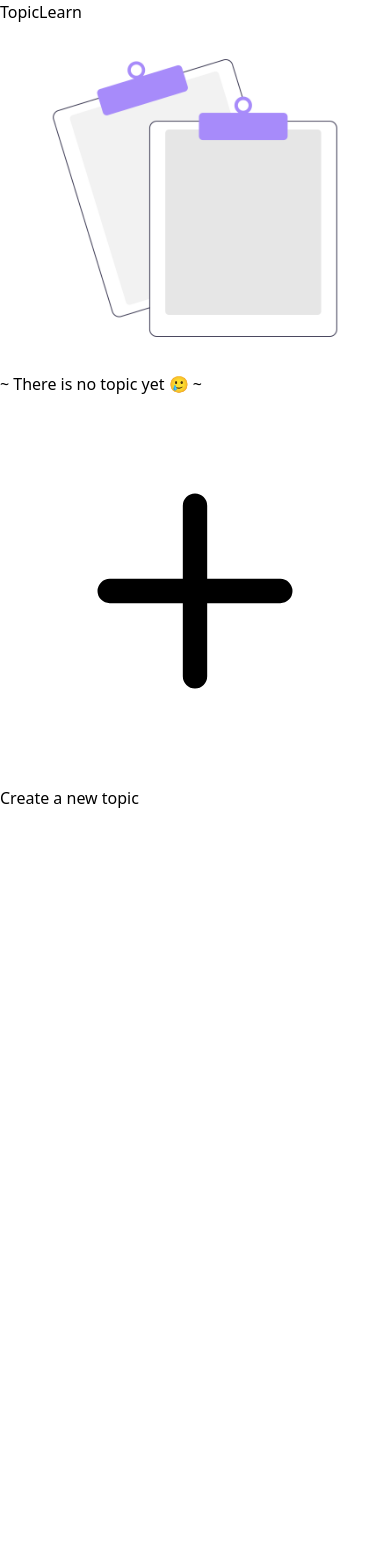
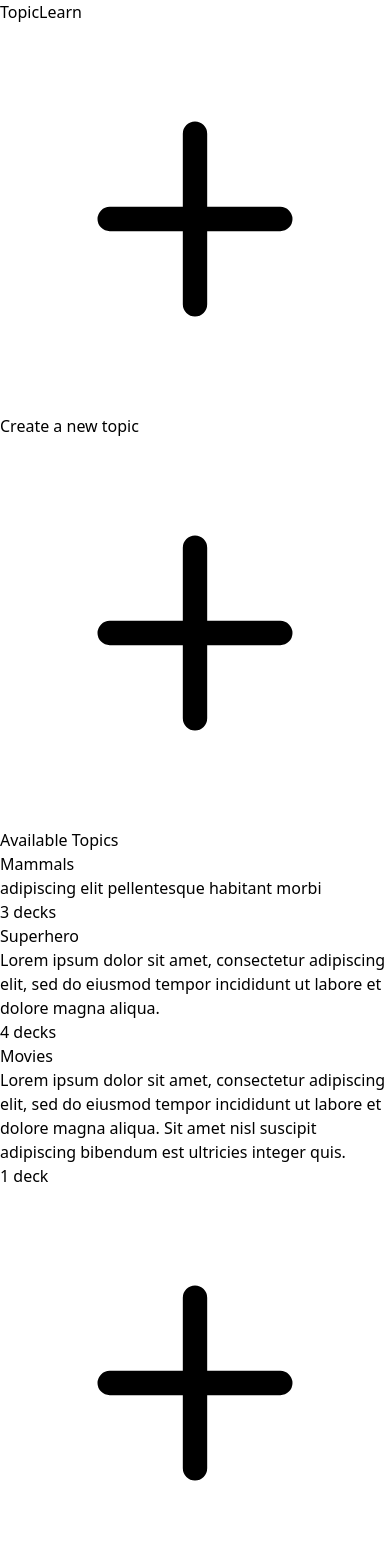
Before and after one commit to izamghali/flashcard, a React (Vite) app: page / in a window 390 px wide. Shown: the top 1568 px of the page. Before the commit the page ends 844 px from the top, so only its background shows below. Built offline with nearby package versions, Linux system fonts and the light colour scheme.

Commit message:
UPDATED: mock data for TopicCard, responsive NewButton

```diff
--- a/src/App.jsx
+++ b/src/App.jsx
@@ -3,9 +3,7 @@ import './App.css'
 import NavBar from './components/NavBar'
 import TopicPage from './pages/TopicPage'
 import LearnPage from './pages/LearnPage'
-import EmptyData from './components/EmptyData'
 
-import { decremented, incremented } from './store/store'
 import { useSelector, useDispatch } from 'react-redux'
 
 function App() {
@@ -16,7 +14,7 @@ function App() {
 
   return (
     <>
-      <div className='flex justify-center items-center flex-col gap-4 h-screen sm:h-full'>
+      <div className='flex  items-center flex-col gap-4 h-screen sm:h-full my-12 sm:my-0'>
         <NavBar setPage={setPage} /> {/* FIX:  NavBar at the bottom when mobile screen  */}
 
         { page ? <LearnPage page={page} /> : <TopicPage page={page} /> }
--- a/src/components/EmptyData.jsx
+++ /dev/null
@@ -1,28 +0,0 @@
-import React, { useState } from "react"
-import NewButton from "./NewButton"
-import voidImg from '../assets/void.png'
-import noDataImg from '../assets/no-data.png'
-
-export default function LearnPage({ page, topics, cardDecks }) {
-
-
-    return (
-        <section className="flex flex-col items-center gap-20">
-            { (topics && !page) || (cardDecks && page) ?
-                    // <h1 className="">There's data</h1> // FIX:  Loop topics here
-                    <div className="flex flex-col items-center gap-4">
-                        <img className="w-48 sm:w-80" src={voidImg} />
-                        <span className="text-stone-500">~ There is no card deck yet 🤨 ~</span>
-                    </div>
-                :
-                    <div className="flex flex-col items-center gap-4">
-                        <img className="w-48 sm:w-80" src={noDataImg} />
-                        <span className="text-stone-500">~ There is no topic yet 🥲 ~</span>
-                    </div>
-
-            }
-
-            <NewButton page={page} />
-        </section>
-    )
-};
--- a/src/components/NavBar.jsx
+++ b/src/components/NavBar.jsx
@@ -5,7 +5,7 @@ export default function NavBar({ setPage }) {
         <nav className="
             w-full h-16 bg-violet-400
             flex justify-center items-center
-            sm:static absolute bottom-0
+            sm:static fixed bottom-0
         ">
             <ul className="w-full flex justify-evenly sm:gap-12 sm:w-auto"> {/* FIX:  clicked state by font-bold */}
                 <button className="text-lg md:text-2xl text-white font-normal" onClick={() => setPage(false)}>Topic</button>
--- a/src/components/NewButton.jsx
+++ b/src/components/NewButton.jsx
@@ -1,29 +1,28 @@
 import React from "react"
 
-export default function NewButton({ topics, page }) {
+export default function NewButton({ page }) {
 
     return (
         <div>
-            <a className="flex items-center gap-2 group " href="" >
+            <a className="hidden sm:flex items-center gap-2 group" href="" >
                 <svg className="w-5 h-5 border-[1px] rounded-full border-stone-300 fill-stone-300
                     duration-300 group-hover:border-stone-950
                     group-hover:bg-stone-950 group-hover:fill-stone-50
                 " xmlns="http://www.w3.org/2000/svg" fill="currentColor" viewBox="0 0 16 16">
                     <path d="M8 4a.5.5 0 0 1 .5.5v3h3a.5.5 0 0 1 0 1h-3v3a.5.5 0 0 1-1 0v-3h-3a.5.5 0 0 1 0-1h3v-3A.5.5 0 0 1 8 4"/>
                 </svg>
-                { topics ?
-                    <span className="border-b-[1.5px] border-stone-300 border-dotted text-stone-600
-                    duration-300 group-hover:text-stone-950 group-hover:border-stone-950 group-hover:border-solid">
-                       Create a new { page ? 'topic' : 'card deck' }
-                   </span>
-                :
-                    <span className="border-b-[1.5px] border-stone-300 border-dotted text-stone-800
-                        duration-300 group-hover:text-stone-950 group-hover:border-stone-950 group-hover:border-solid">
-                        Create a new { page ? 'card deck' : 'topic' }
-                    </span>
-                }
+                <span className="border-b-[1.5px] border-stone-300 border-dotted text-stone-600 text-lg
+                duration-300 group-hover:text-stone-950 group-hover:border-stone-950 group-hover:border-solid">
+                    Create a new { page ? 'card deck' : 'topic' }
+                </span>
+            </a>
 
-            </a>
+            <div className="sm:hidden block absolute right-8 bottom-32 items-center gap-2">
+                <svg className="w-12 h-12 rounded-full fill-white bg-violet-400
+                    " xmlns="http://www.w3.org/2000/svg" fill="currentColor" viewBox="0 0 16 16">
+                    <path d="M8 4a.5.5 0 0 1 .5.5v3h3a.5.5 0 0 1 0 1h-3v3a.5.5 0 0 1-1 0v-3h-3a.5.5 0 0 1 0-1h3v-3A.5.5 0 0 1 8 4"/>
+                </svg>
+            </div>
         </div>
     )
 };
--- /dev/null
+++ b/src/components/TopicCard.jsx
@@ -0,0 +1,23 @@
+import React from "react"
+
+export default function TopicCard({ topics }) {
+
+    return (
+        <>
+            <div>
+                <h2 className="font-bold text-2xl sm:text-3xl lg:text-4xl mb-4">Available Topics</h2>
+                <div className="grid grid-cols-1 sm:grid-cols-2 lg:grid-cols-3 gap-4 sm:gap-6">
+                    { topics.map((topic, index) => {
+                        return <div className="border-2 border-black rounded-lg h-auto w-full p-4 flex flex-col justify-between" key={index}>
+                            <div className="">
+                                <h3 className="text-lg sm:text-xl lg:text-2xl font-semibold text-stone-900">{topic.title}</h3>
+                                <p className="text-stone-600">{topic.desc}</p>
+                            </div>
+                            <p className="text-right">{topic.decks} { topic.decks > 1 ? 'decks' : 'deck' }</p>
+                        </div>
+                    }) }
+                </div>
+            </div>
+        </>
+    )
+};
--- a/src/pages/TopicPage.jsx
+++ b/src/pages/TopicPage.jsx
@@ -1,23 +1,48 @@
 import React, { useState } from "react"
 import noDataImg from '../assets/no-data.png'
 import NewButton from "../components/NewButton"
+import TopicCard from "../components/TopicCard"
 
 export default function TopicPage({ page }) {
 
-    const [ topics, setTopics ] = useState(false) // FIX:  This should be array, not boolean
+    const mockupTopics = [
+        {
+            title: 'Mammals',
+            desc: 'adipiscing elit pellentesque habitant morbi',
+            decks: 3,
+            completed: false
+        },
+        {
+            title: 'Superhero',
+            desc: 'Lorem ipsum dolor sit amet, consectetur adipiscing elit, sed do eiusmod tempor incididunt ut labore et dolore magna aliqua.',
+            decks: 4,
+            completed: true
+        },
+        {
+            title: 'Movies',
+            desc: 'Lorem ipsum dolor sit amet, consectetur adipiscing elit, sed do eiusmod tempor incididunt ut labore et dolore magna aliqua. Sit amet nisl suscipit adipiscing bibendum est ultricies integer quis.',
+            decks: 1,
+            completed: false
+        },
+    ]
+
+    const [ topics, setTopics ] = useState(mockupTopics)
 
     return (
-        <section className="flex flex-col items-center gap-20">
-            { topics ?
-                    <h1 className="">There's data</h1> // FIX:  Loop topics here
+        <section className="flex flex-col gap-6 w-full lg:max-w-[70rem] px-8">
+
+            <div className="hidden sm:block"><NewButton page={page}/></div>
+
+            { topics.length > 0 ?
+                    <TopicCard topics={topics} />
                 :
                     <div className="flex flex-col items-center gap-4">
                         <img className="w-48 sm:w-80" src={noDataImg} />
                         <span className="text-stone-500">~ There is no topic yet 🥲 ~</span>
                     </div>
+            }
 
-            }
-            <NewButton topics={topics} page={page}/>
+            <div className="block sm:hidden"><NewButton page={page}/></div>
 
         </section>
     )
--- a/src/store/store.js
+++ b/src/store/store.js
@@ -18,5 +18,5 @@ export const counterSlice = createSlice({
 export const { incremented, decremented } = counterSlice.actions
 
 export default configureStore({
-  reducer: counterSlice.reducer
+  reducer: counterSlice.reducer // NOTE:  reducer can be more than one, but wrap it with {}
 })
```
